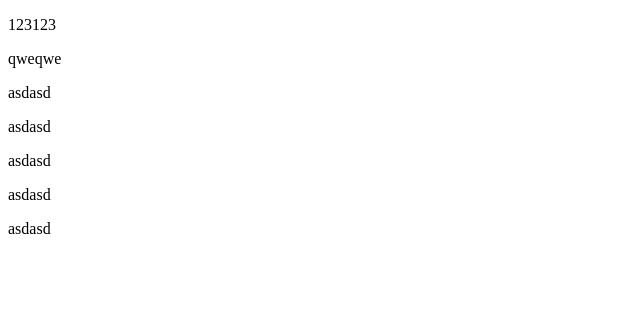
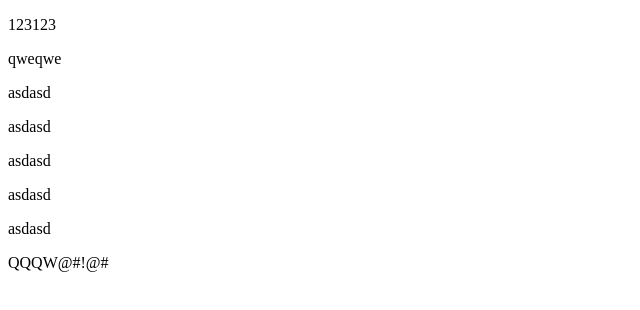
Before and after one commit to iamrealmarsel/test-date, a plain HTML site: page index.html in a window 1280 px wide. Shown: the whole page, without its empty margins (0-640 px from the left). Drawn offline with Linux system fonts and the light colour scheme.

Commit message:
ONE more test 2022-05-13 23:14:17

```diff
--- a/index.html
+++ b/index.html
@@ -14,5 +14,7 @@
     <p>asdasd</p>
     <p>asdasd</p>
     <p>asdasd</p>
+
+    <div>QQQW@#!@#</div>
   </body>
 </html>
```
